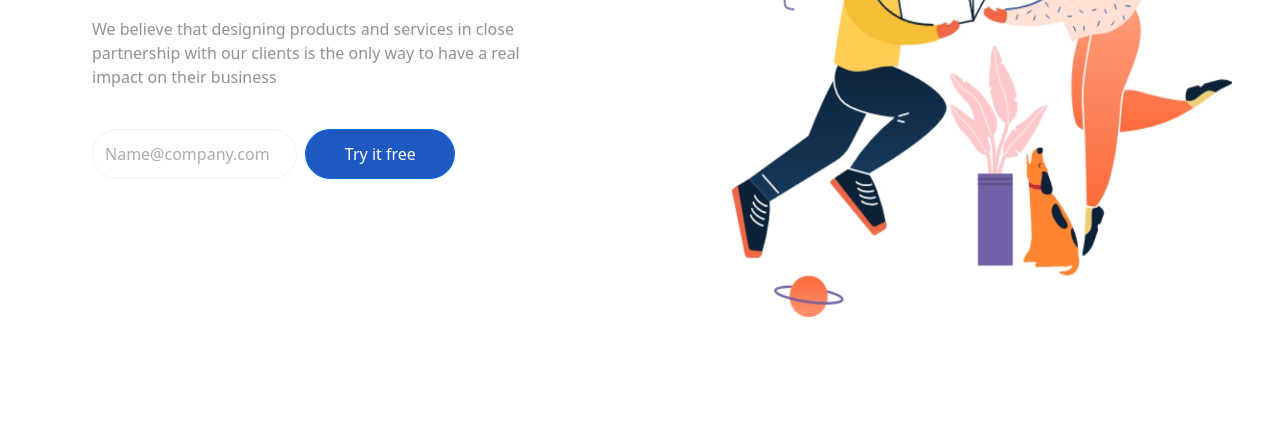
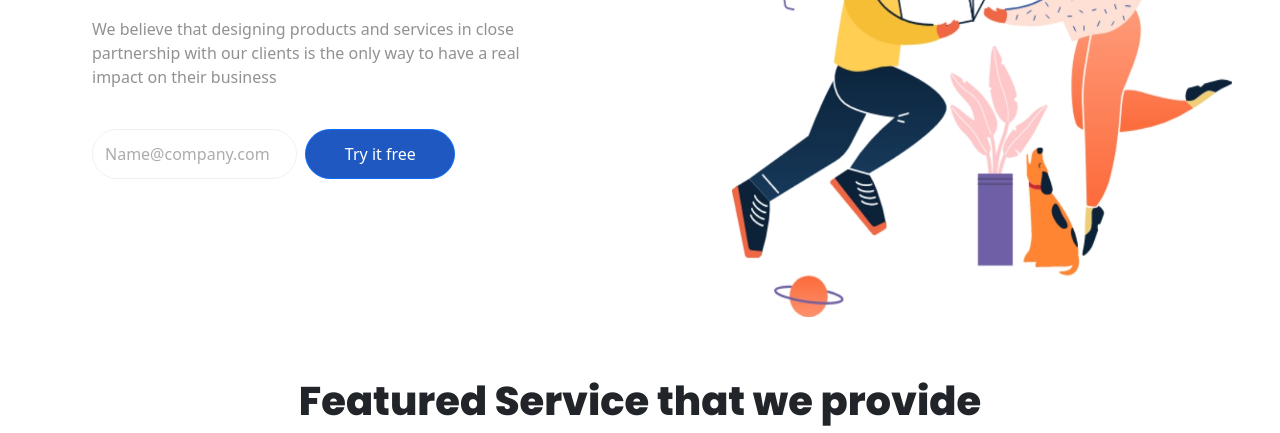
Before and after one commit to Pavanisr/task-management, a plain HTML site: page index.html in a window 1280 px wide. Shown: the part 433-866 px from the top of the page. Before the commit the page ends 810 px from the top, so only its background shows below. Drawn offline with nearby package versions, Linux system fonts and the light colour scheme.

Commit message:
update section

```diff
--- a/index.html
+++ b/index.html
@@ -9,6 +9,10 @@
     <link rel="preconnect" href="https://fonts.googleapis.com">
 <link rel="preconnect" href="https://fonts.gstatic.com" crossorigin>
 <link href="https://fonts.googleapis.com/css2?family=Lalezar&display=swap" rel="stylesheet">
+
+<link rel="preconnect" href="https://fonts.googleapis.com">
+<link rel="preconnect" href="https://fonts.gstatic.com" crossorigin>
+<link href="https://fonts.googleapis.com/css2?family=Poppins:wght@800&display=swap" rel="stylesheet">
 
 
  <style>
@@ -39,6 +43,10 @@
     .img-class{
         width: 500px;
         height: 500px;
+    }
+
+    .sec2-font{
+        font-family: 'Poppins', sans-serif;
     }
  </style>
 
@@ -101,5 +109,14 @@
         </div>
       </section>
 
+      <section class="container mt-5">
+        <div class="row">
+          <div class="col-md-12">
+            <h1 class="text-center sec2-font">Featured Service that we provide</h1>
+
+          </div>
+        </div>
+      </section>
+
 </body>
 </html>
```
